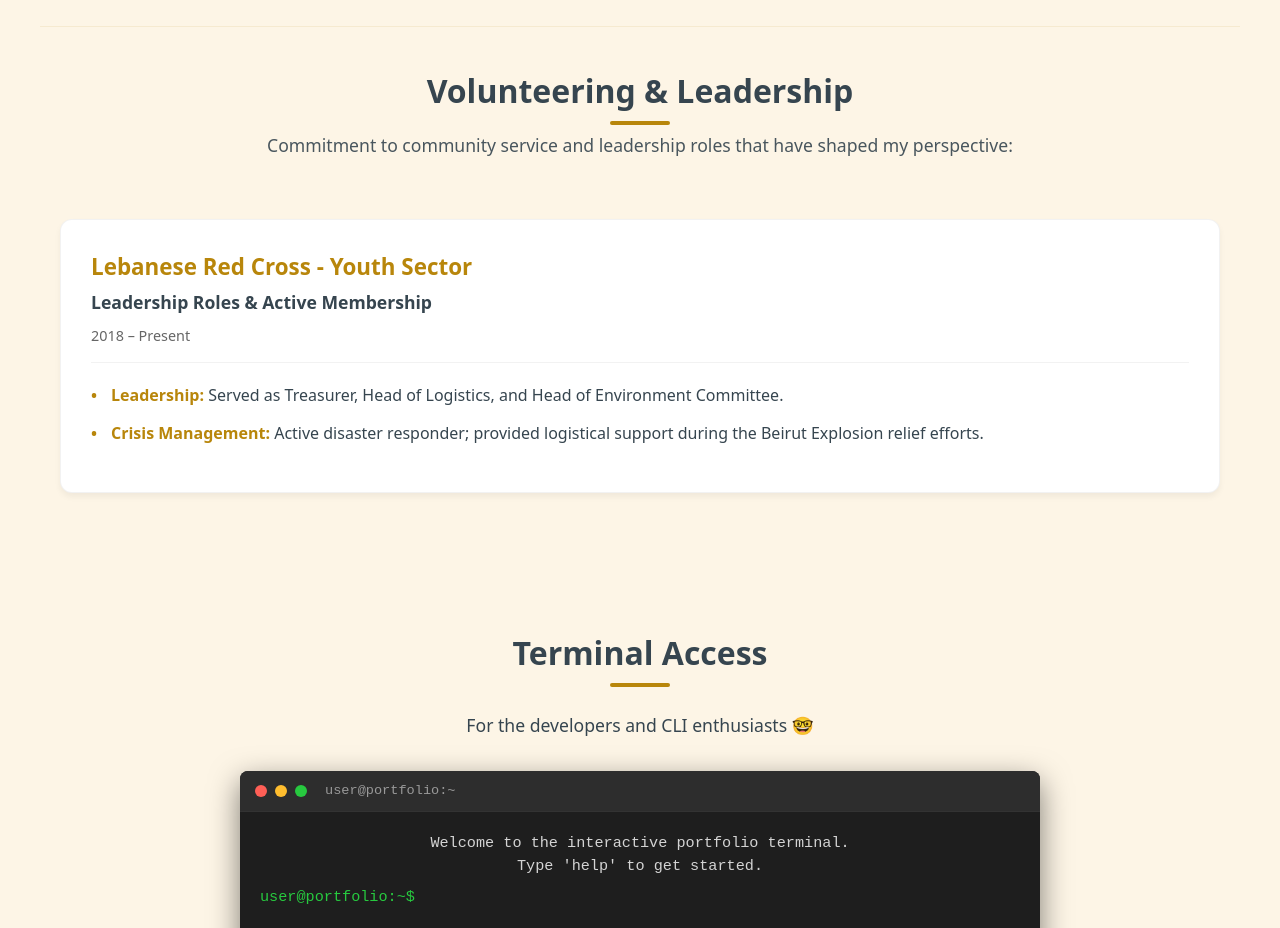
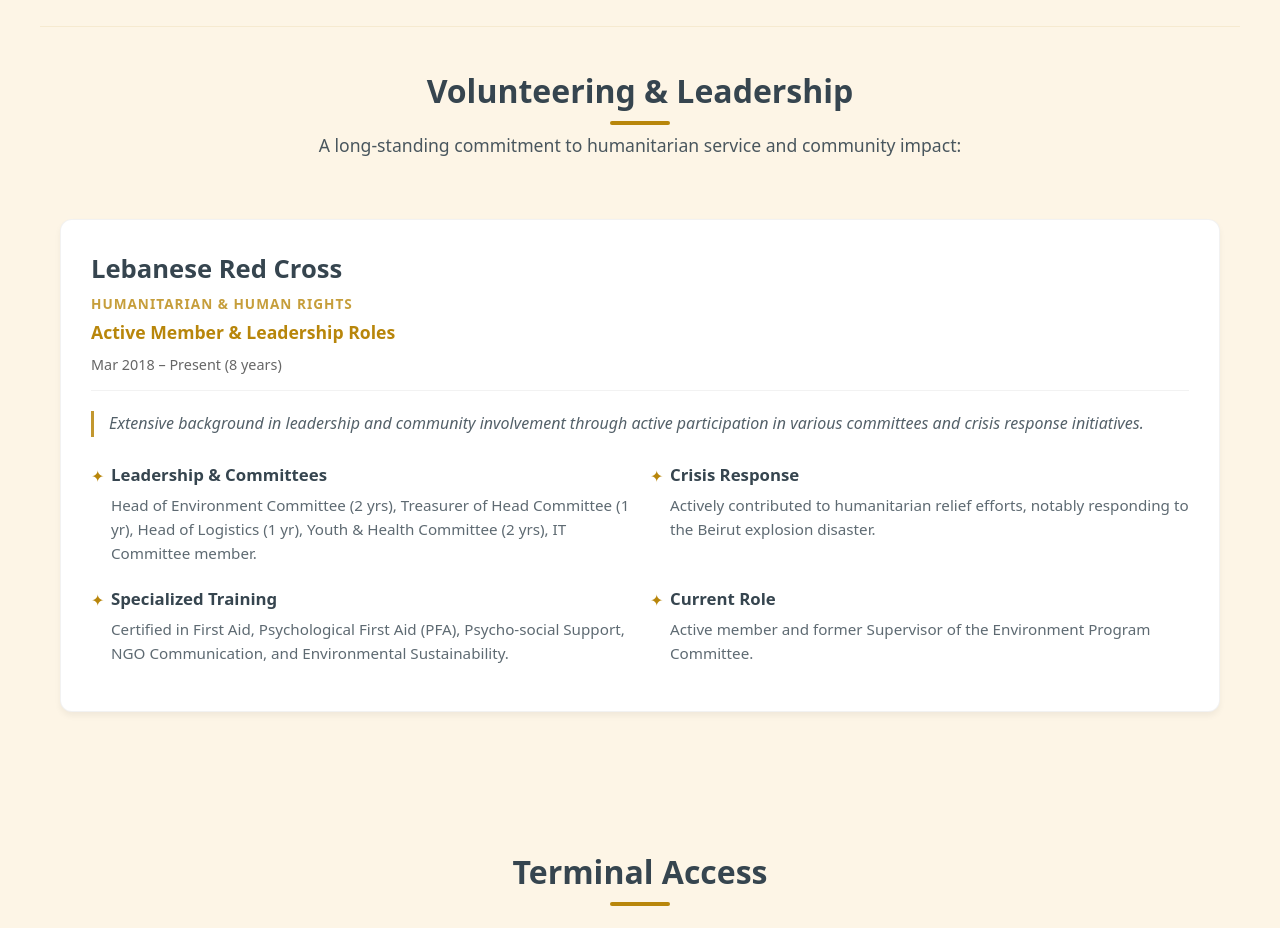
Before and after one commit to JosephLteif/JosephLteif.github.io, a React (Vite) app: page / in a window 1280 px wide. Shown: the part 6820-7748 px from the top of the page. Built offline with nearby package versions, Linux system fonts and the light colour scheme.

Commit message:
Enrich volunteering section

```diff
--- a/src/components/Volunteering.css
+++ b/src/components/Volunteering.css
@@ -37,17 +37,27 @@
     padding-bottom: 15px;
 }
 
+.volunteering-sector {
+    font-size: 0.85rem;
+    text-transform: uppercase;
+    letter-spacing: 1px;
+    color: var(--primary-color);
+    margin-bottom: 5px;
+    font-weight: 600;
+    opacity: 0.8;
+}
+
 .volunteering-org {
-    font-size: 1.4rem;
-    color: var(--primary-color);
+    font-size: 1.6rem;
+    color: var(--text-color);
     margin-bottom: 5px;
 }
 
 .volunteering-role {
     font-size: 1.1rem;
     font-weight: 600;
-    color: var(--text-color);
-    margin-bottom: 10px;
+    color: var(--primary-color);
+    margin-bottom: 8px;
 }
 
 .volunteering-date {
@@ -56,27 +66,56 @@
     font-weight: 500;
 }
 
+.volunteering-summary {
+    margin-bottom: 25px;
+    line-height: 1.6;
+    color: var(--text-color);
+    opacity: 0.85;
+    font-style: italic;
+    border-left: 3px solid var(--primary-color);
+    padding-left: 15px;
+}
+
 .volunteering-details {
     list-style-type: none;
     padding: 0;
+    display: grid;
+    grid-template-columns: 1fr;
+    gap: 20px;
 }
 
 .volunteering-details li {
-    margin-bottom: 12px;
+    margin-bottom: 0;
     line-height: 1.6;
     position: relative;
     padding-left: 20px;
 }
 
 .volunteering-details li::before {
-    content: "•";
+    content: "✦";
     color: var(--primary-color);
     font-weight: bold;
     position: absolute;
     left: 0;
+    top: 2px;
 }
 
 .volunteering-details strong {
-    color: var(--primary-color);
-    font-weight: 600;
+    color: var(--text-color);
+    font-weight: 700;
+    display: block;
+    margin-bottom: 4px;
+    font-size: 1.05rem;
 }
+
+.detail-desc {
+    font-size: 0.95rem;
+    color: var(--text-color);
+    opacity: 0.8;
+}
+
+@media (min-width: 768px) {
+    .volunteering-details {
+        grid-template-columns: repeat(2, 1fr);
+    }
+}
--- a/src/components/Volunteering.jsx
+++ b/src/components/Volunteering.jsx
@@ -5,17 +5,27 @@ function Volunteering() {
     const volunteeringData = [
         {
             id: 1,
-            organization: "Lebanese Red Cross - Youth Sector",
-            role: "Leadership Roles & Active Membership",
-            date: "2018 – Present",
+            organization: "Lebanese Red Cross",
+            role: "Active Member & Leadership Roles",
+            date: "Mar 2018 – Present (8 years)",
+            sector: "Humanitarian & Human Rights",
+            summary: "Extensive background in leadership and community involvement through active participation in various committees and crisis response initiatives.",
             details: [
                 {
-                    title: "Leadership",
-                    description: "Served as Treasurer, Head of Logistics, and Head of Environment Committee."
+                    title: "Leadership & Committees",
+                    description: "Head of Environment Committee (2 yrs), Treasurer of Head Committee (1 yr), Head of Logistics (1 yr), Youth & Health Committee (2 yrs), IT Committee member."
                 },
                 {
-                    title: "Crisis Management",
-                    description: "Active disaster responder; provided logistical support during the Beirut Explosion relief efforts."
+                    title: "Crisis Response",
+                    description: "Actively contributed to humanitarian relief efforts, notably responding to the Beirut explosion disaster."
+                },
+                {
+                    title: "Specialized Training",
+                    description: "Certified in First Aid, Psychological First Aid (PFA), Psycho-social Support, NGO Communication, and Environmental Sustainability."
+                },
+                {
+                    title: "Current Role",
+                    description: "Active member and former Supervisor of the Environment Program Committee."
                 }
             ]
         }
@@ -25,21 +35,25 @@ function Volunteering() {
         <section id="volunteering" className="volunteering">
             <div className="volunteering-content">
                 <h2 className="section-title">Volunteering & Leadership</h2>
-                <p className="experience-intro">Commitment to community service and leadership roles that have shaped my perspective:</p>
+                <p className="experience-intro">A long-standing commitment to humanitarian service and community impact:</p>
 
                 <div className="volunteering-grid">
                     {volunteeringData.map((item) => (
                         <div key={item.id} className="volunteering-card">
                             <div className="volunteering-header">
                                 <h3 className="volunteering-org">{item.organization}</h3>
+                                <div className="volunteering-sector">{item.sector}</div>
                                 <div className="volunteering-role">{item.role}</div>
                                 <div className="volunteering-date">{item.date}</div>
                             </div>
 
+                            <p className="volunteering-summary">{item.summary}</p>
+
                             <ul className="volunteering-details">
                                 {item.details.map((detail, index) => (
                                     <li key={index}>
-                                        <strong>{detail.title}:</strong> {detail.description}
+                                        <strong>{detail.title}</strong>
+                                        <div className="detail-desc">{detail.description}</div>
                                     </li>
                                 ))}
                             </ul>
```
